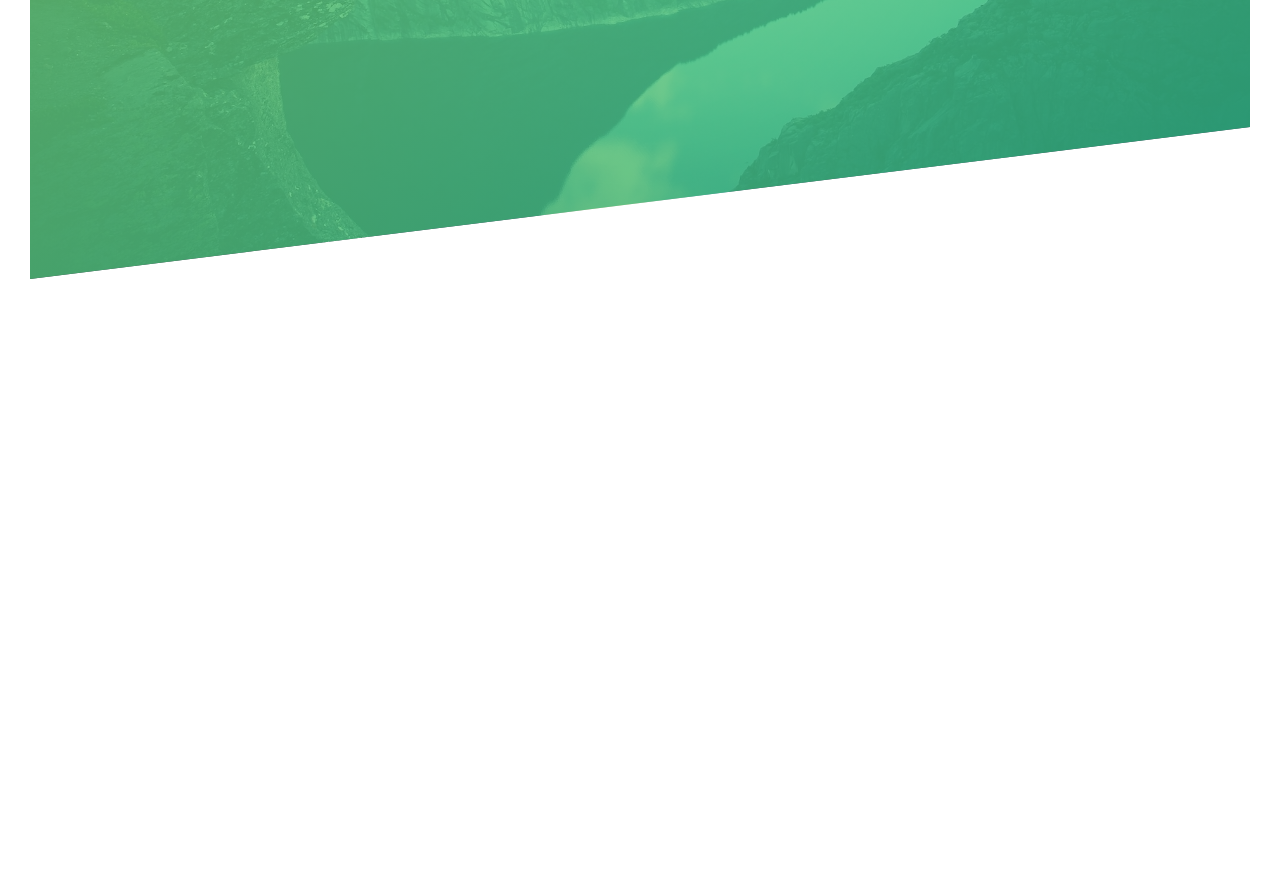
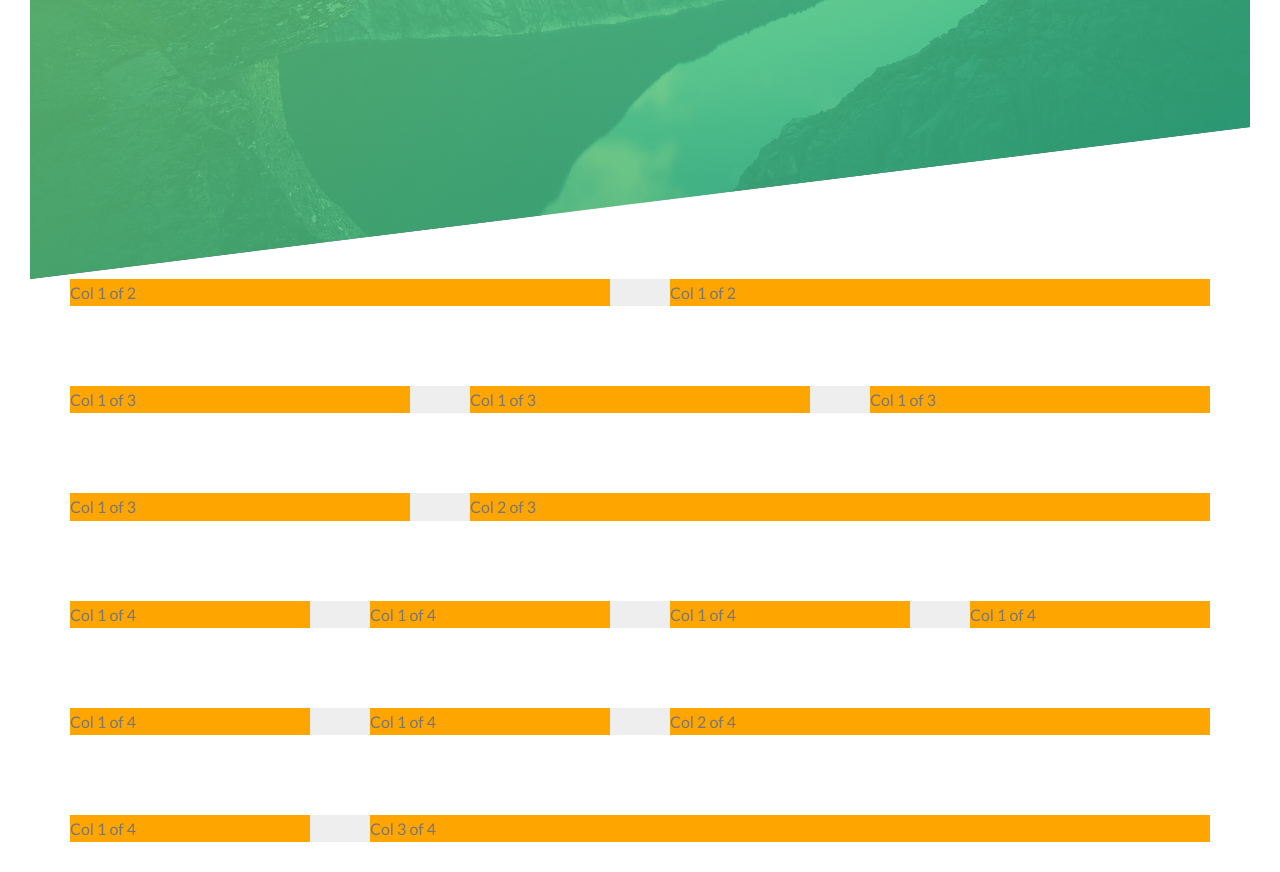
Before and after one commit to vibraniumSwaleh/wander, a website: page public/index.html in a window 1280 px wide. Shown: the part 511-1383 px from the top of the page. Before the commit the page ends 820 px from the top, so only its background shows below. Drawn offline with Linux system fonts and the light colour scheme.

Commit message:
setup grid using float

```diff
--- a/public/index.html
+++ b/public/index.html
@@ -30,5 +30,41 @@
         <a href="#" class="btn btn--white btn--animated">Discover our tours</a>
       </div>
     </header>
+
+    <section class="grid-test">
+      <div class="row">
+        <div class="col-1-of-2">Col 1 of 2</div>
+        <div class="col-1-of-2">Col 1 of 2</div>
+      </div>
+
+      <div class="row">
+        <div class="col-1-of-3">Col 1 of 3</div>
+        <div class="col-1-of-3">Col 1 of 3</div>
+        <div class="col-1-of-3">Col 1 of 3</div>
+      </div>
+
+      <div class="row">
+        <div class="col-1-of-3">Col 1 of 3</div>
+        <div class="col-2-of-3">Col 2 of 3</div>
+      </div>
+
+      <div class="row">
+        <div class="col-1-of-4">Col 1 of 4</div>
+        <div class="col-1-of-4">Col 1 of 4</div>
+        <div class="col-1-of-4">Col 1 of 4</div>
+        <div class="col-1-of-4">Col 1 of 4</div>
+      </div>
+
+      <div class="row">
+        <div class="col-1-of-4">Col 1 of 4</div>
+        <div class="col-1-of-4">Col 1 of 4</div>
+        <div class="col-2-of-4">Col 2 of 4</div>
+      </div>
+
+      <div class="row">
+        <div class="col-1-of-4">Col 1 of 4</div>
+        <div class="col-3-of-4">Col 3 of 4</div>
+      </div>
+    </section>
   </body>
 </html>
--- a/sass/abstracts/_mixins.scss
+++ b/sass/abstracts/_mixins.scss
@@ -0,0 +1,7 @@
+@mixin clearfix {
+  &::after {
+    content: "";
+    display: table;
+    clear: both;
+  }
+}
--- a/sass/abstracts/_variables.scss
+++ b/sass/abstracts/_variables.scss
@@ -1,3 +1,4 @@
+// COLORS
 $color-primary: #55c57a;
 $color-primary-light: #7ed56f;
 $color-primary-dark: #28b485;
@@ -5,3 +6,8 @@
 $color-gray-dark: #777;
 $color-white: #fff;
 $color-black: #000;
+
+// GRID
+$grid-width: 114rem;
+$gutter-vertical: 8rem;
+$gutter-horizontal: 6rem;
--- /dev/null
+++ b/sass/layout/_grid.scss
@@ -0,0 +1,43 @@
+.row {
+  max-width: $grid-width;
+  margin: 0 auto;
+  background-color: #eee;
+  &:not(:last-child) {
+    margin-bottom: $gutter-vertical;
+  }
+
+  @include clearfix;
+
+  [class^="col-"] {
+    background-color: orange;
+    float: left;
+
+    &:not(:last-child) {
+      margin-right: $gutter-horizontal;
+    }
+  }
+
+  .col-1-of-2 {
+    width: calc((100% - #{$gutter-horizontal}) / 2);
+  }
+
+  .col-1-of-3 {
+    width: calc((100% - #{$gutter-horizontal} * 2) / 3);
+  }
+
+  .col-1-of-4 {
+    width: calc((100% - #{$gutter-horizontal} * 3) / 4);
+  }
+
+  .col-2-of-3 {
+    width: calc((((100% - #{$gutter-horizontal} * 2) / 3) * 2) + #{$gutter-horizontal});
+  }
+
+  .col-2-of-4 {
+    width: calc((((100% - #{$gutter-horizontal} * 3) / 4) * 2) + #{$gutter-horizontal});
+  }
+
+  .col-3-of-4 {
+    width: calc((((100% - #{$gutter-horizontal} * 3) / 4) * 3) + #{$gutter-horizontal} * 2);
+  }
+}
--- a/sass/main.scss
+++ b/sass/main.scss
@@ -10,5 +10,6 @@
 @import "components/button";
 
 @import "layout/header";
+@import "layout/grid";
 
 @import "pages/home";
```
Also changed, not shown: css/style.css, sass/components/_button.scss (line endings or trailing spaces).
